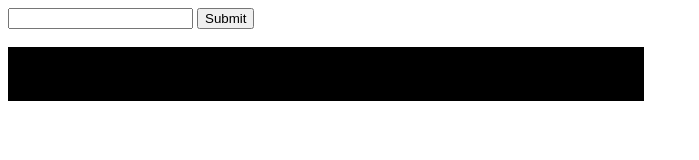
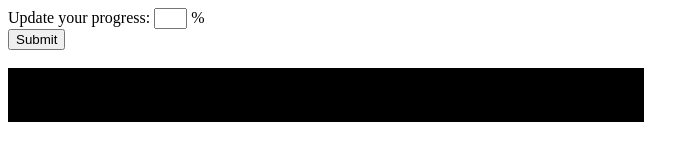
Before and after one commit to alexanderturinske/toy-problems, a website: page Miscellaneous/progressBar/progressBar.html in a window 1280 px wide. Shown: the whole page, without its empty margins (0-699 px from the left). Drawn offline with Linux system fonts and the light colour scheme.

Commit message:
Implement new width and extra text

```diff
--- a/Miscellaneous/progressBar/progressBar.css
+++ b/Miscellaneous/progressBar/progressBar.css
@@ -14,3 +14,7 @@
   width: 0%;
   height: 100%;
 }
+
+.input {
+  width: 25px;
+}
--- a/Miscellaneous/progressBar/progressBar.html
+++ b/Miscellaneous/progressBar/progressBar.html
@@ -6,7 +6,10 @@
   </head>
   <body>
     <form>
+      Update your progress:
       <input type='text' class='input'>
+      %
+      <br>
       <button type='button' onclick="updateProgress()">Submit</button>
     </form>
     <br>
```
